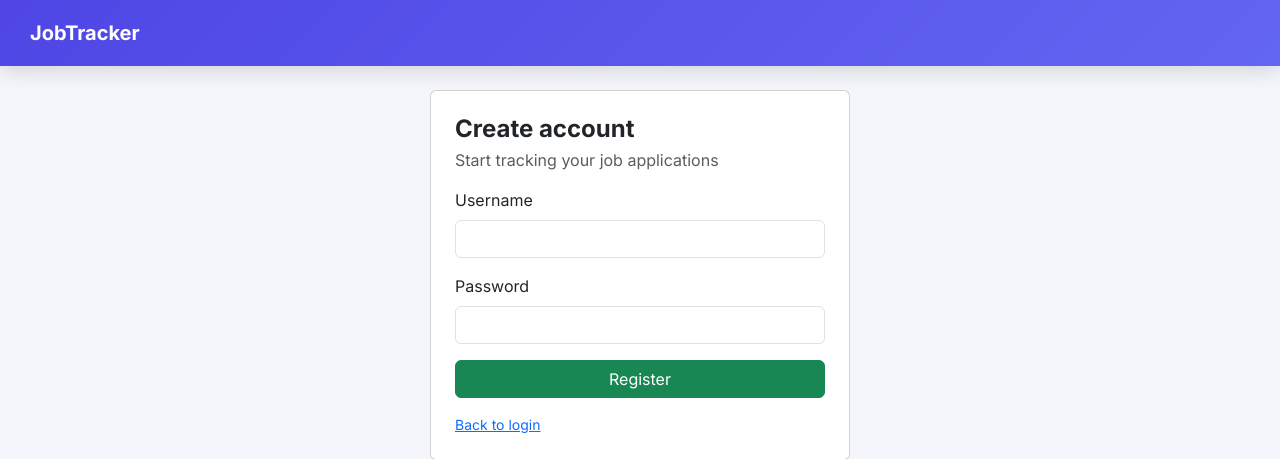
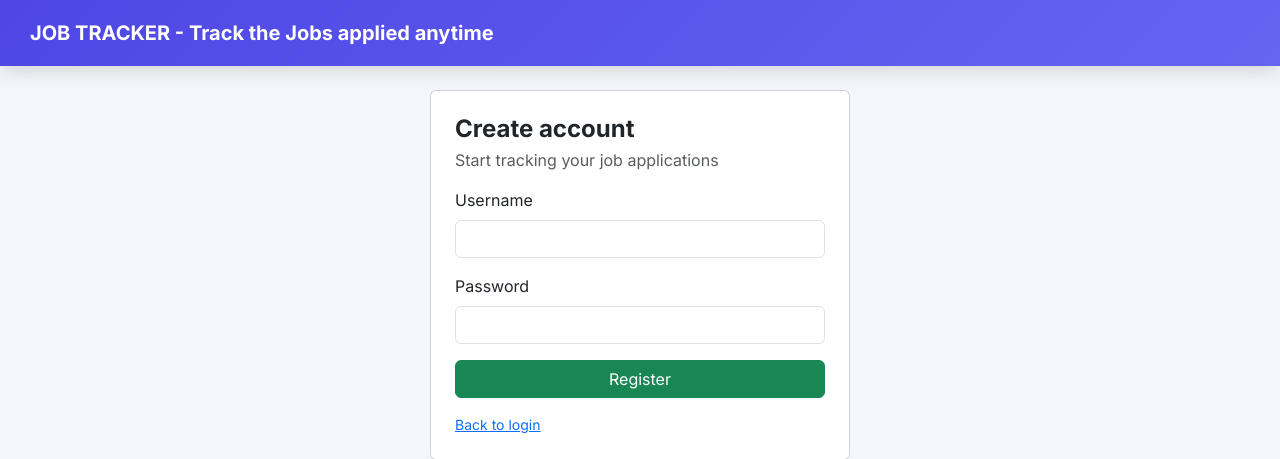
Before and after one commit to Selva-PersonalDev/JobTracker-JobApp, a FastAPI app: page /register in a window 1280 px wide. Shown: the top 459 px of the page. Run offline with FastAPI, Linux system fonts and the light colour scheme; parts of the project's set-up code (start-up, migrations or seed data) failed here and were passed over.

Commit message:
Updated App Header file

```diff
--- a/app/core/templates/base.html
+++ b/app/core/templates/base.html
@@ -22,7 +22,7 @@
 <body>
 
 <div class="app-header d-flex justify-content-between align-items-center">
-  <div class="fw-bold fs-5">JobTracker</div>
+  <div class="fw-bold fs-5">JOB TRACKER - Track the Jobs applied anytime</div>
   {% if request.session.get("user_id") %}
     <a href="/logout" class="btn btn-sm btn-light">Logout</a>
   {% endif %}
```
